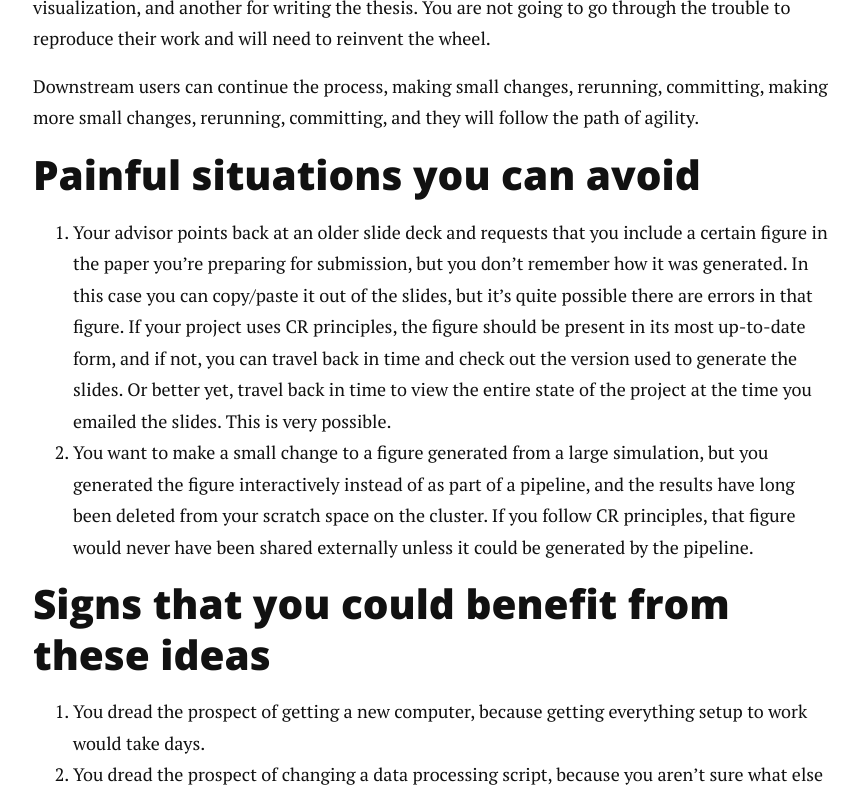
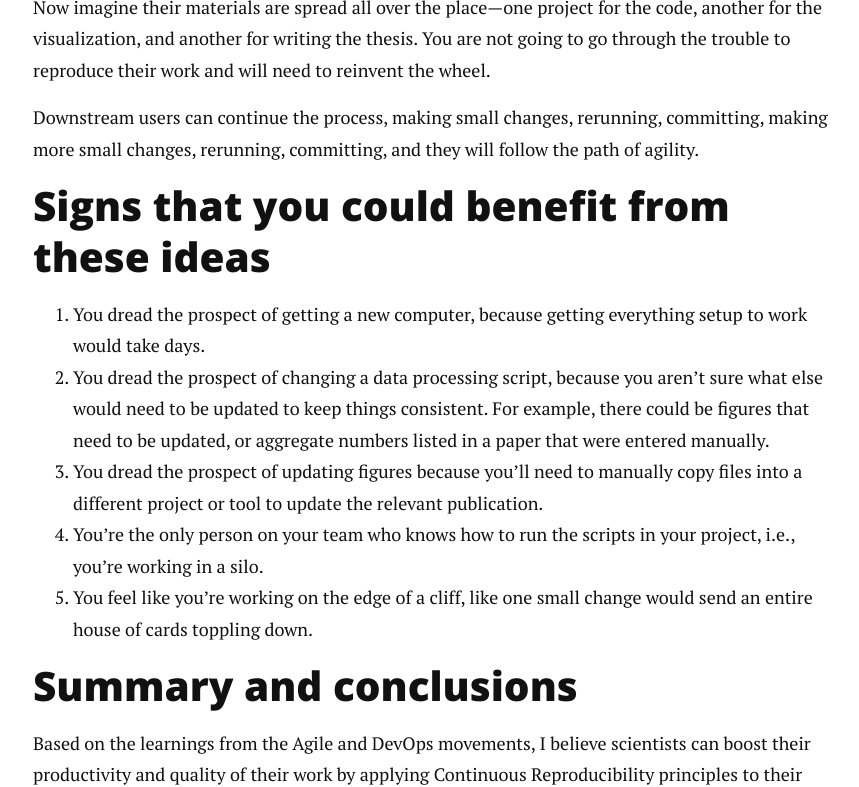
Before and after one commit to petebachant/petebachant.github.io, a Jekyll site: the page built from _posts/2025-02-28-continuous-reproducibility.md, in a window 1280 px wide and 900 px high, scrolled down 10683 px, cut to the strip 113-900 px from the top of the window. Shown: the whole strip, without its empty margins (207-1066 px from the left). Built offline with Jekyll 4.4.1, drawn with Linux system fonts in a browser that asks for light colours; nearby versions of some CDN libraries; comment, search, counter and statistics services are not loaded; some of the changed text lies outside the part shown.

Commit message:
Remove painful situations section

```diff
--- a/_posts/2025-02-28-continuous-reproducibility.md
+++ b/_posts/2025-02-28-continuous-reproducibility.md
@@ -539,30 +541,6 @@ rerunning,
 committing,
 and they will follow the path of agility.
 
-## Painful situations you can avoid
-
-1. Your advisor points back at an older slide deck and requests that you
-   include a certain figure in the paper you're preparing for submission,
-   but you don't remember how it was generated.
-   In this case you can copy/paste it out of the slides,
-   but it's quite possible there are errors in that figure.
-   If your project uses CR principles,
-   the figure should be present in its most up-to-date form,
-   and if not,
-   you can travel back in time and check out the version used to generate
-   the slides.
-   Or better yet, travel back in time to view the entire state of the
-   project at the time you emailed the slides.
-   This is very possible.
-2. You want to make a small change to a figure generated from a large
-   simulation, but you generated the figure interactively instead of as
-   part of a pipeline,
-   and the results have long been deleted from your scratch space on the
-   cluster.
-   If you follow CR principles,
-   that figure would never have been shared externally unless it could be
-   generated by the pipeline.
-
 ## Signs that you could benefit from these ideas
 
 1. You dread the prospect of getting a new computer,
```
Also changed, not shown: other parts of _posts/2025-02-28-continuous-reproducibility.md (+2 -0 lines).
